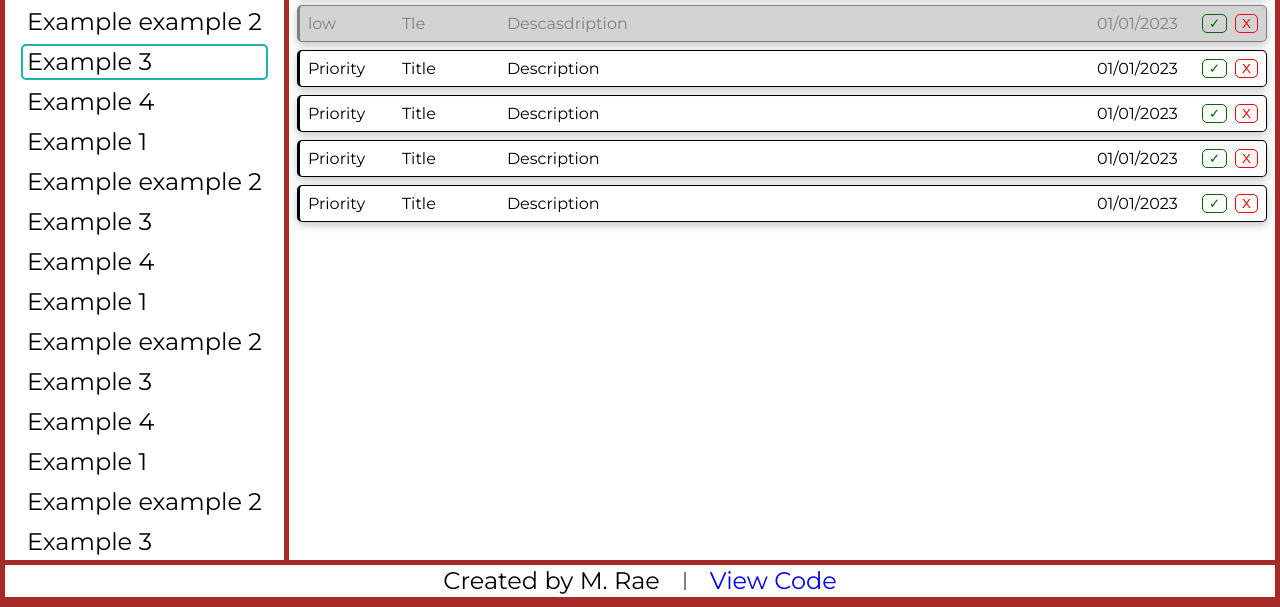
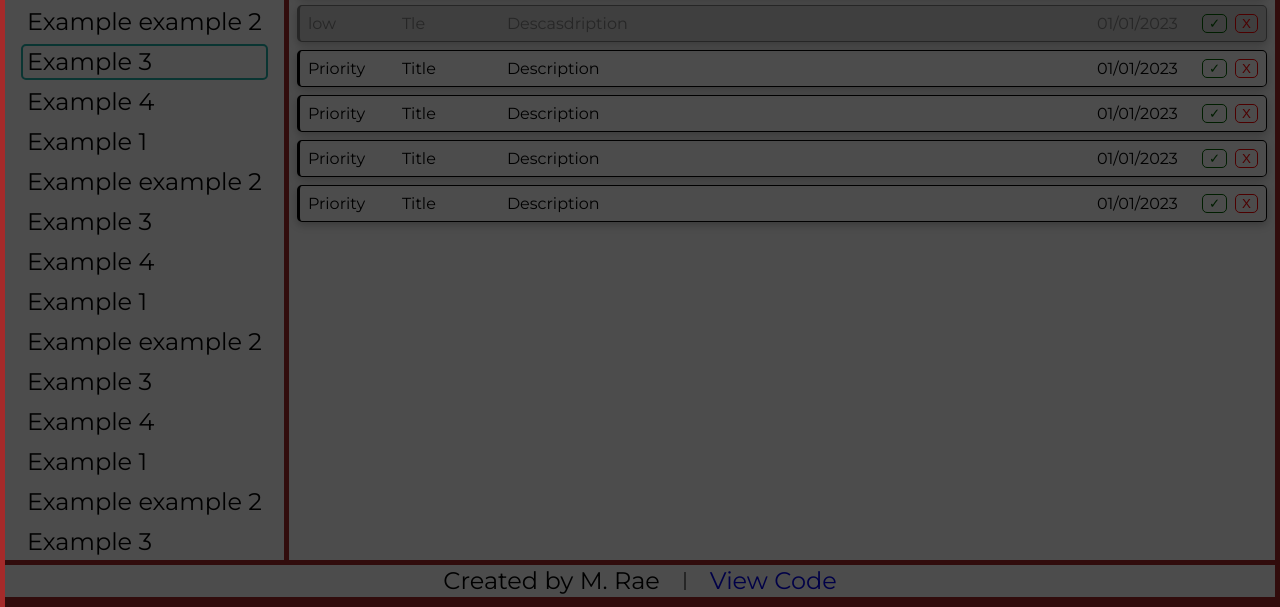
Before and after one commit to mattyjrae123/todo-list, a website built with webpack: page src/index.html in a window 1280 px wide. Shown: the part 198-805 px from the top of the page. Built offline with nearby package versions, Linux system fonts and the light colour scheme.

Commit message:
Add modal background for future modal popup

```diff
--- a/src/index.html
+++ b/src/index.html
@@ -81,6 +81,8 @@
     <div id="footer-divider"></div>
     <div><a id="github-repo-link" href="https://github.com/mattyjrae123/todo-list" target="_blank">View Code</a></div>
   </footer>
+
+  <div id="modal-bg"></div>
 </body>
 
 </html>
--- a/src/styles/style.css
+++ b/src/styles/style.css
@@ -190,6 +190,18 @@ footer > div {
 }
 
 /*
+  MODAL
+*/
+
+#modal-bg {
+  position: absolute;
+  width: 100%;
+  height: 100%;
+
+  background-color: rgba(0, 0, 0, 0.7);
+}
+
+/*
   HEADINGS
 */
 
```
